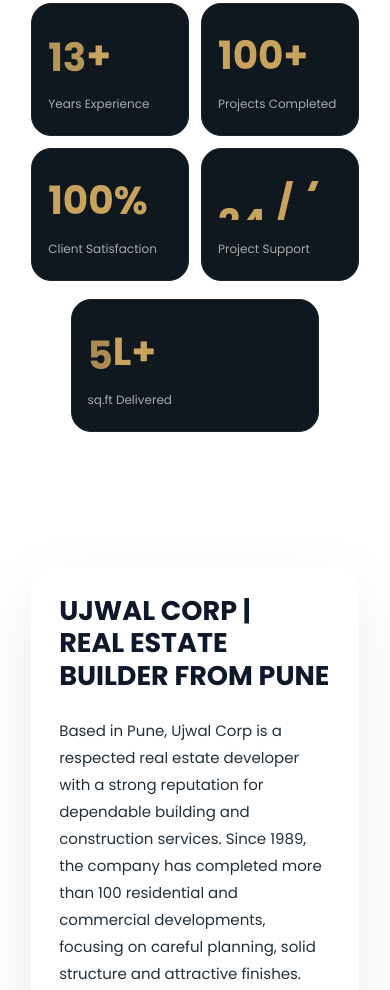
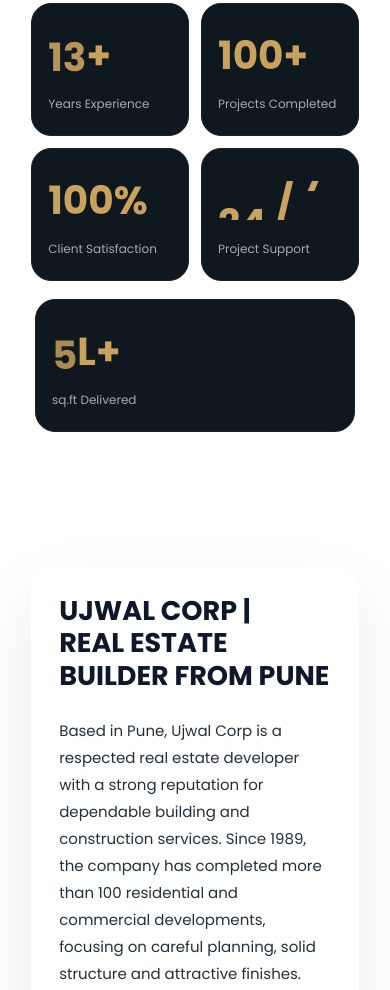
Before and after one commit to socialyash8-spec/Ujwal-Corp-repo-1, a plain HTML site: page index.html in a window 390 px wide. Shown: the part 822-1812 px from the top of the page. Drawn offline with Linux system fonts and the light colour scheme.

Commit message:
update 23

```diff
--- a/index.html
+++ b/index.html
@@ -1168,11 +1168,12 @@
                 font-size: 12px;
             }
 
-            /* Make the fifth stat span full width and center below the 2x2 grid */
+            /* Make the fifth stat match the other cards' size and center it */
             .stats-grid > .stat-card:nth-child(5) {
                 grid-column: 1 / -1;
                 justify-self: center;
-                width: min(320px, 76%);
+                width: 100%;
+                max-width: 320px;
                 margin-top: 6px;
             }
 
```
